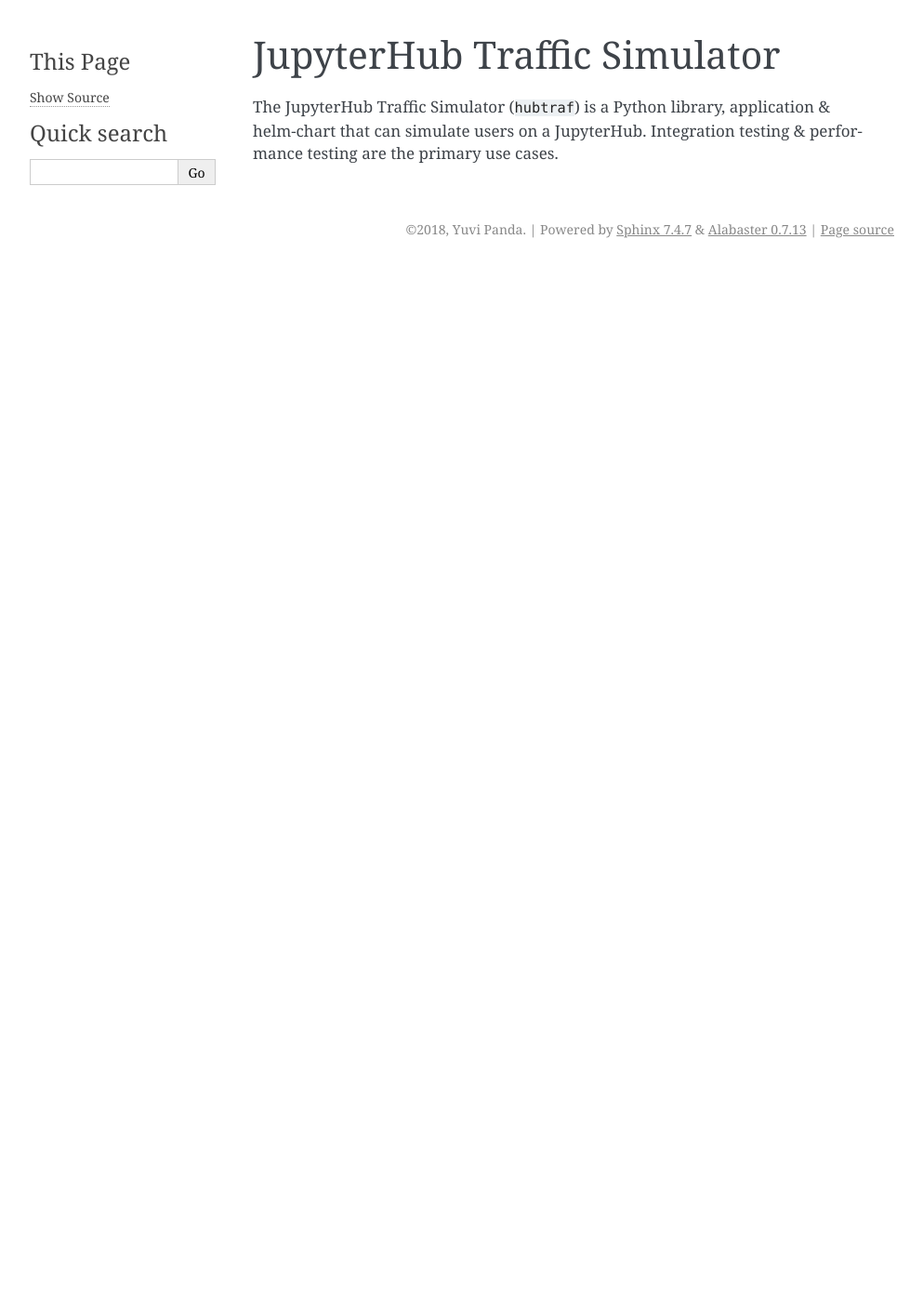
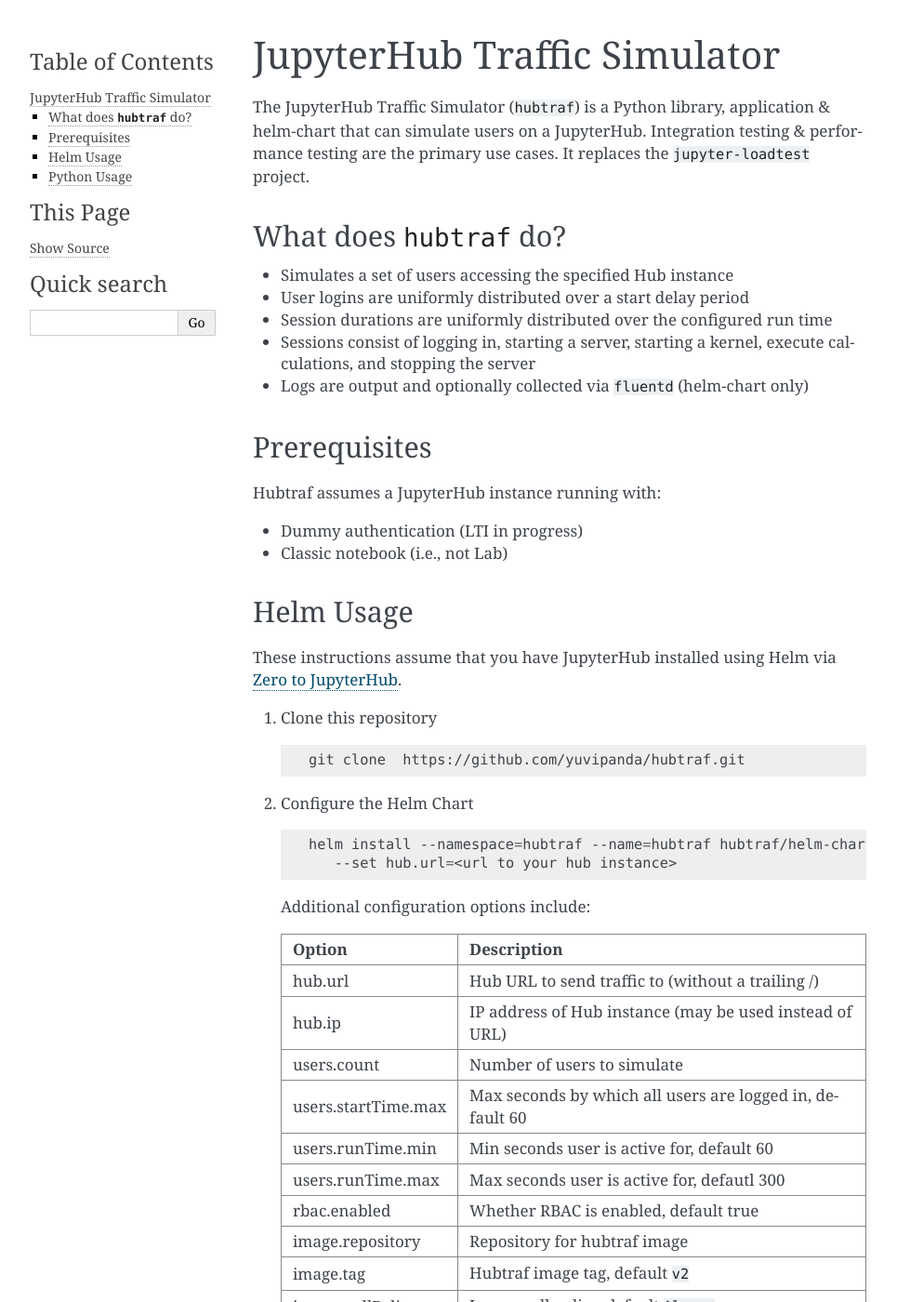
Before and after one commit to yuvipanda/hubtraf, a Sphinx documentation site: the page built from docs/index.rst, in a window 1280 px wide and 1400 px high. Shown: the whole window at 93% size, without its empty margins (148-1141 px from the left). Built offline with Sphinx 7.4.7, drawn with Linux system fonts in a browser that asks for light colours; some of the changed text lies outside the part shown.

Commit message:
Added documentation for running via Helm and Python directly

```diff
--- a/docs/index.rst
+++ b/docs/index.rst
@@ -4,4 +4,99 @@ JupyterHub Traffic Simulator
 
 The JupyterHub Traffic Simulator (``hubtraf``) is a Python library,
 application & helm-chart that can simulate users on a JupyterHub. Integration
-testing & performance testing are the primary use cases.
+testing & performance testing are the primary use cases. It replaces
+the ``jupyter-loadtest`` project.
+
+What does ``hubtraf`` do?
+-------------------------
+
+* Simulates a set of users accessing the specified Hub instance
+* User logins are uniformly distributed over a start delay period
+* Session durations are uniformly distributed over the configured run time
+* Sessions consist of logging in, starting a server, starting a kernel, execute
+  calculations, and stopping the server
+* Logs are output and optionally collected via ``fluentd`` (helm-chart only)
+
+Prerequisites
+-------------
+
+Hubtraf assumes a JupyterHub instance running with:
+
+* Dummy authentication (LTI in progress)
+* Classic notebook (i.e., not Lab)
+
+
+Helm Usage
+----------
+
+These instructions assume that you have JupyterHub installed using Helm
+via `Zero to JupyterHub <https://zero-to-jupyterhub.readthedocs.io/>`_.
+
+1. Clone this repository
+
+   .. code-block:: bash
+
+      git clone  https://github.com/yuvipanda/hubtraf.git
+
+
+2. Configure the Helm Chart
+
+   .. code-block:: bash
+
+      helm install --namespace=hubtraf --name=hubtraf hubtraf/helm-chart \
+         --set hub.url=<url to your hub instance>
+
+   Additional configuration options include:
+
+   ===================   =======================================================
+   **Option**            **Description**
+   -------------------   -------------------------------------------------------
+   hub.url               Hub URL to send traffic to (without a trailing /)
+   hub.ip                IP address of Hub instance (may be used instead of URL)
+   users.count           Number of users to simulate
+   users.startTime.max   Max seconds by which all users are logged in, default 60
+   users.runTime.min     Min seconds user is active for, default 60
+   users.runTime.max     Max seconds user is active for, defautl 300
+   rbac.enabled          Whether RBAC is enabled, default true
+   image.repository      Repository for hubtraf image
+   image.tag             Hubtraf image tag, default ``v2``
+   image.pullPolicy      Image pull policy, default ``Always``
+   ===================   =======================================================
+
+The Helm chart installs `fluent-bit <https://fluentbit.io/>`_ to capture logs
+from ``hubtraf`` jobs.
+
+
+Python Usage
+------------
+``hubtraf`` can also be executed as a Python application:
+
+1. Clone this repository
+
+   .. code-block:: bash
+
+      git clone  https://github.com/yuvipanda/hubtraf.git
+
+
+2. Install and run
+
+   .. code-block:: bash
+
+      cd hubtraf
+      pip install .
+      hubtraf hub_url user_count
+
+
+  Additional options included:
+
+  =================================  =======================================================
+  **Arguments/Flags**                **Description**
+  ---------------------------------  -------------------------------------------------------
+  hub_url                            Hub URL to send traffic to (without a trailing /)
+  user_count                         Number of users to simulate
+  ``--user-prefix``                  Prefix to use when generating user names, default = hostname
+  ``--user-session-min-runtime``     Min seconds user is active for, default 60
+  ``--user-session-max-runtime``     Max seconds user is active for, defautl 300
+  ``--user-ession-max-start-delay``  Max seconds by which all users are have logged in, default 60
+  ``--json``                         True if output should be JSON formatted
+  =================================  =======================================================
```
